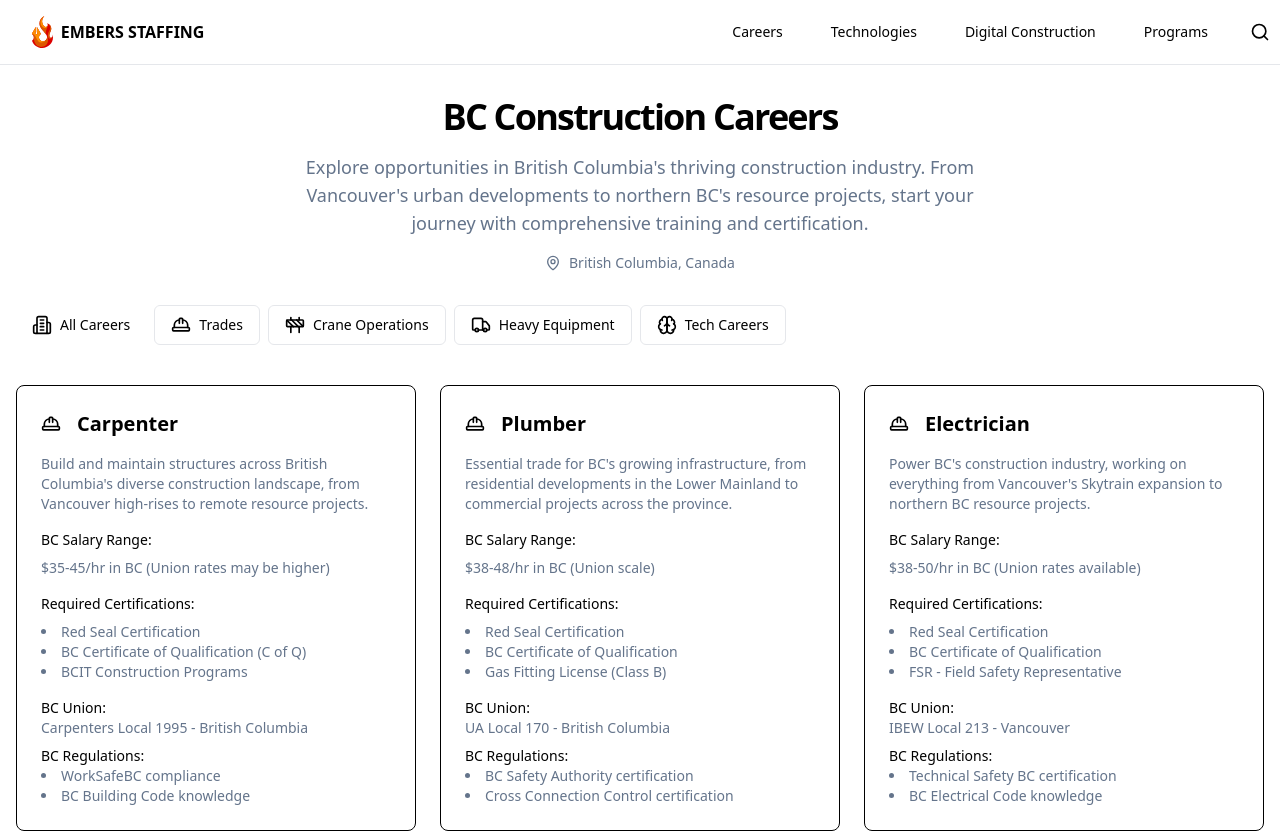
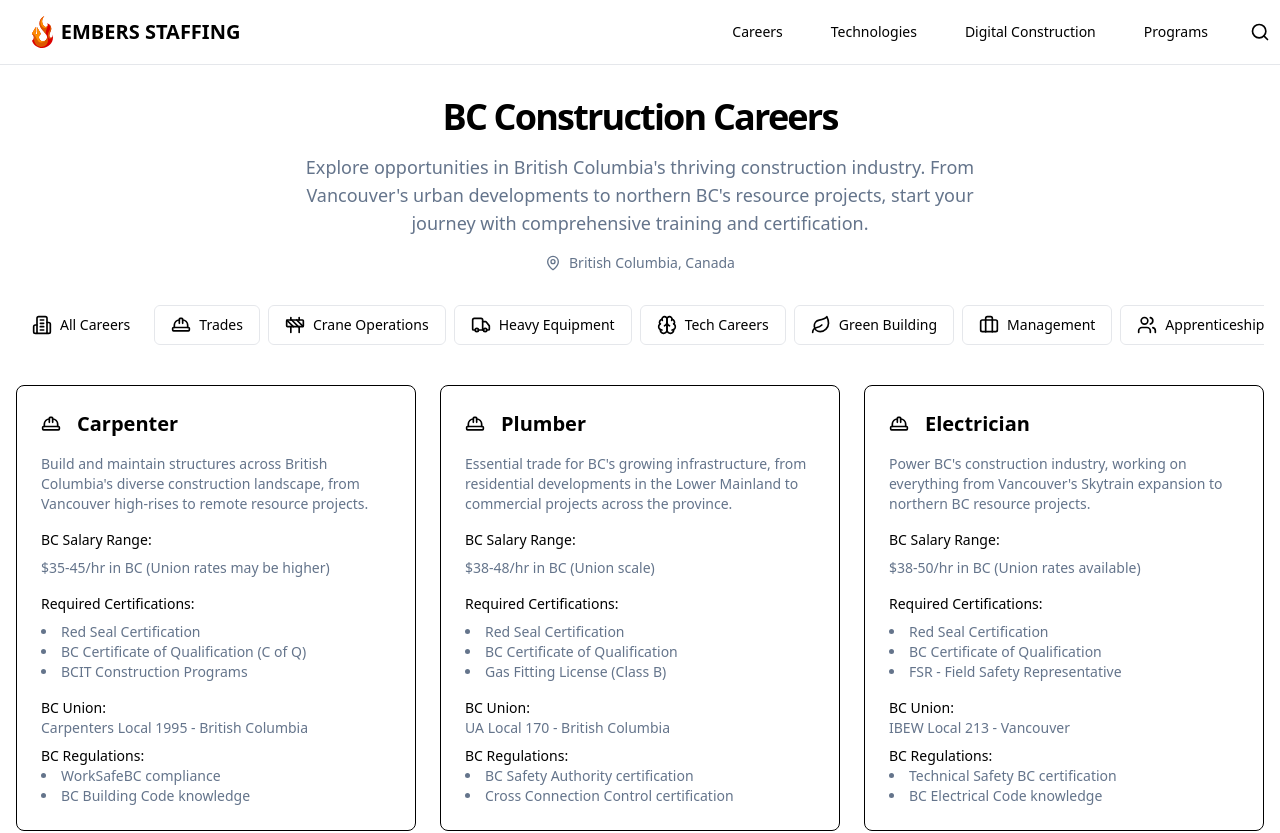
Before and after one commit to ArsCodeAmatoria/construction-careers-platform, a Next.js app: page /careers in a window 1280 px wide. Shown: the top 833 px of the page. Built offline with nearby package versions, Linux system fonts and the light colour scheme.

Commit message:
Add new career categories and entry programs

```diff
--- a/src/app/careers/page.tsx
+++ b/src/app/careers/page.tsx
@@ -3,14 +3,31 @@
 import { type Career, careers } from '@/data/careers'
 import { Button } from '@/components/ui/button'
 import Link from 'next/link'
-import { HardHat, Construction as CraneIcon, Brain, MapPin, Building2, Truck } from 'lucide-react'
+import {
+  HardHat,
+  Construction as CraneIcon,
+  Brain,
+  MapPin,
+  Building2,
+  Truck,
+  Leaf,
+  Users,
+  Briefcase,
+  GraduationCap,
+  BookOpen
+} from 'lucide-react'
 import { useSearchParams, useRouter } from 'next/navigation'
 
 const categoryIcons = {
   'trades': <HardHat className="h-5 w-5" />,
   'crane-operations': <CraneIcon className="h-5 w-5" />,
   'technology': <Brain className="h-5 w-5" />,
-  'heavy-equipment': <Truck className="h-5 w-5" />
+  'heavy-equipment': <Truck className="h-5 w-5" />,
+  'sustainability': <Leaf className="h-5 w-5" />,
+  'management': <Briefcase className="h-5 w-5" />,
+  'apprenticeship': <Users className="h-5 w-5" />,
+  'entry-level': <GraduationCap className="h-5 w-5" />,
+  'training': <BookOpen className="h-5 w-5" />
 }
 
 const categories = [
@@ -19,6 +36,11 @@
   { id: 'crane-operations', label: 'Crane Operations', icon: <CraneIcon className="h-5 w-5" /> },
   { id: 'heavy-equipment', label: 'Heavy Equipment', icon: <Truck className="h-5 w-5" /> },
   { id: 'technology', label: 'Tech Careers', icon: <Brain className="h-5 w-5" /> },
+  { id: 'sustainability', label: 'Green Building', icon: <Leaf className="h-5 w-5" /> },
+  { id: 'management', label: 'Management', icon: <Briefcase className="h-5 w-5" /> },
+  { id: 'apprenticeship', label: 'Apprenticeships', icon: <Users className="h-5 w-5" /> },
+  { id: 'entry-level', label: 'Entry Level', icon: <GraduationCap className="h-5 w-5" /> },
+  { id: 'training', label: 'Training', icon: <BookOpen className="h-5 w-5" /> }
 ]
 
 export default function CareersPage() {
@@ -75,7 +97,7 @@
           >
             <div className="p-6 space-y-4">
               <div className="flex items-center gap-4">
-                {categoryIcons[career.category]}
+                {categoryIcons[career.category] || <Building2 className="h-5 w-5" />}
                 <h3 className="text-xl font-semibold">{career.title}</h3>
               </div>
 
--- a/src/components/layout/header.tsx
+++ b/src/components/layout/header.tsx
@@ -21,7 +21,10 @@
       { href: '/careers?category=heavy-equipment', label: 'Heavy Equipment' },
       { href: '/careers?category=technology', label: 'Tech Careers' },
       { href: '/careers?category=sustainability', label: 'Green Building' },
-      { href: '/careers?category=management', label: 'Construction Management' }
+      { href: '/careers?category=management', label: 'Construction Management' },
+      { href: '/careers?category=apprenticeship', label: 'Apprenticeships' },
+      { href: '/careers?category=entry-level', label: 'Entry Level Programs' },
+      { href: '/careers?category=training', label: 'Training Programs' }
     ]
   },
   { href: '/technologies', label: 'Technologies' },
@@ -54,7 +57,7 @@
             height={32}
             className="w-auto h-8"
           />
-          <span className="font-bold uppercase">Embers Staffing</span>
+          <span className="font-bold uppercase text-xl">Embers Staffing</span>
         </Link>
 
         <nav className="flex flex-1 items-center justify-end space-x-4">
```
